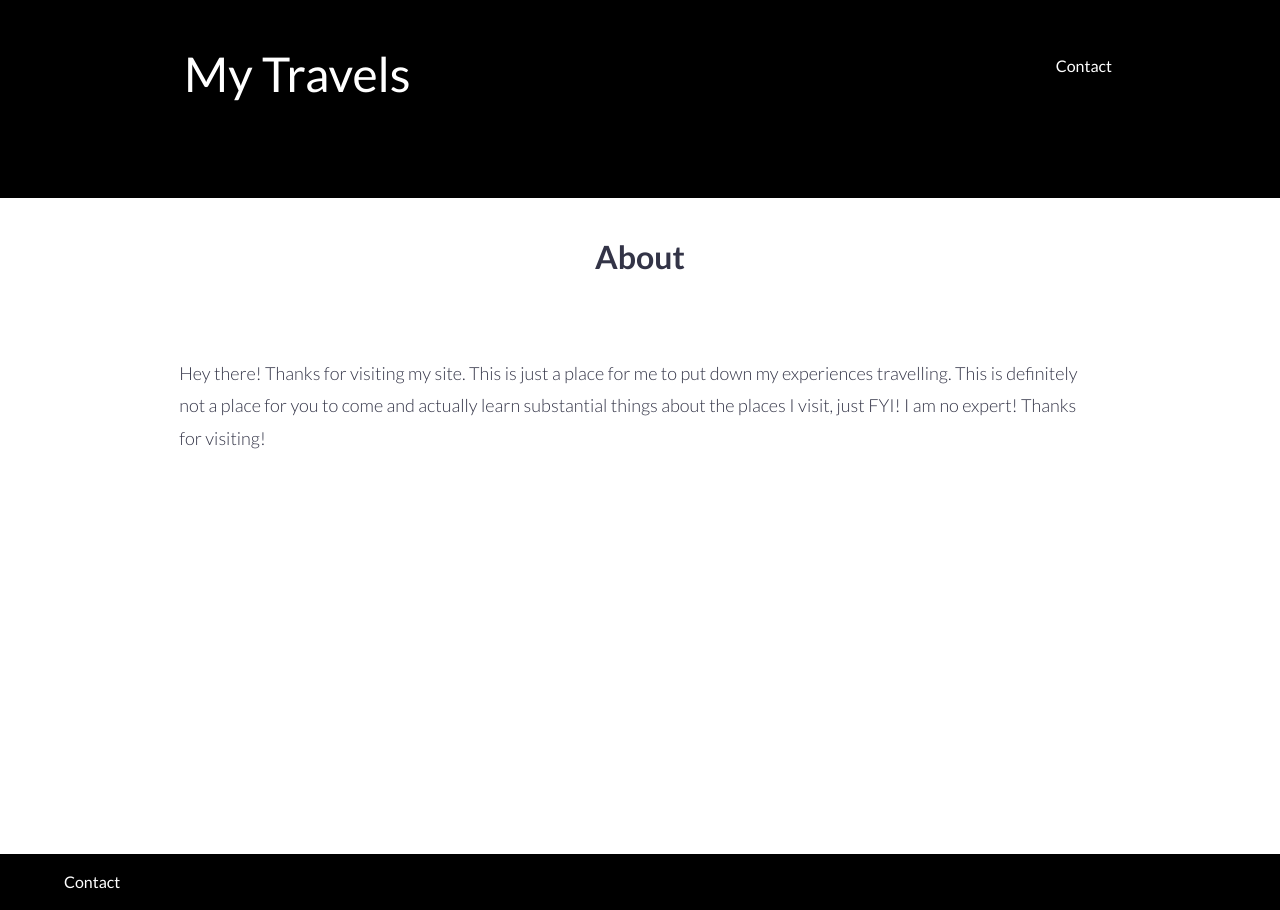
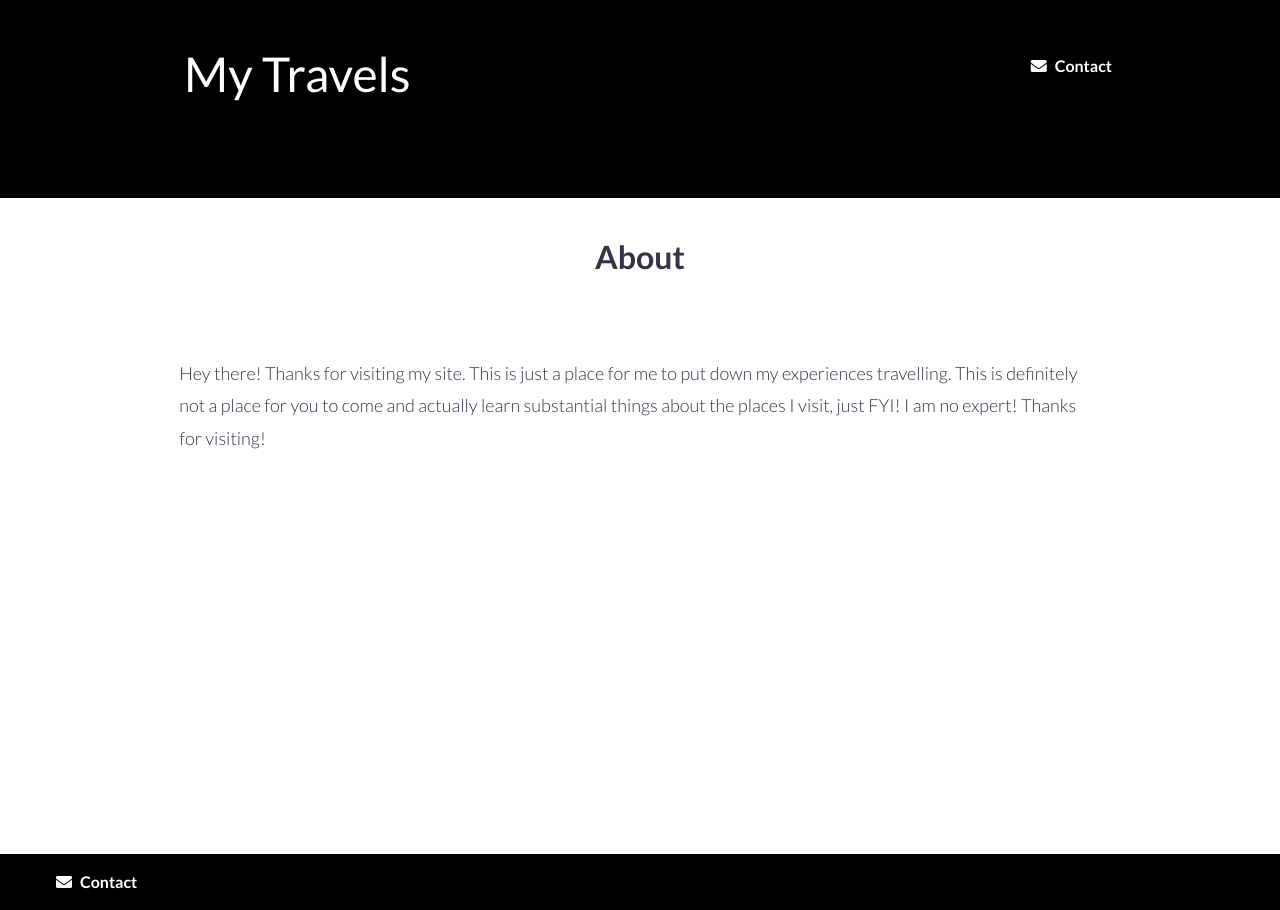
Before and after one commit to sandykaur2008/Travel-Site, a Flask app: page /about in a window 1280 px wide. Run offline with Flask 2, Linux system fonts and the light colour scheme; some libraries are stand-ins or nearby versions.

Commit message:
updated icon font

```diff
--- a/app/static/css/main.css
+++ b/app/static/css/main.css
@@ -1,5 +1,4 @@
 @import url(https://fonts.googleapis.com/css?family=Lato:400,300,300italic,400italic,700,700italic);
-@import url(http://weloveiconfonts.com/api/?family=fontawesome);
 html,
 body {
   height: 100%;
@@ -185,8 +184,7 @@ html, body {
   width: 100%; }
 
 /*header and footer*/
-[class*="fontawesome-"]:before {
-  font-family: 'FontAwesome', sans-serif;
+[class*="fas fa-"]:before {
   color: white; }
 
 header, footer {
--- a/app/templates/base.html
+++ b/app/templates/base.html
@@ -4,6 +4,7 @@
     <title>{{ title }}|My Travels</title>
     <meta charset="UTF-8">
     <meta name="viewport" content="width=device-width,initial-scale=1.0">
+    <link rel="stylesheet" href="https://use.fontawesome.com/releases/v5.5.0/css/all.css" integrity="sha384-B4dIYHKNBt8Bc12p+WXckhzcICo0wtJAoU8YZTY5qE0Id1GSseTk6S+L3BlXeVIU" crossorigin="anonymous">
     <link rel="stylesheet" href="{{ url_for('static', filename='css/main.css') }}">
   </head>
   <body class="font">
@@ -12,10 +13,10 @@
         <a href="{{ url_for('index') }}" class="title"> My Travels</a>
         <ul>
           {% if title != 'About' %}
-          <li class="fontawesome-plus"><a href="{{ url_for('about') }}">About</a></li>
+          <li class="fas fa-plus"><a href="{{ url_for('about') }}">About</a></li>
           {% endif %}
           {% if title != 'Contact' %}
-          <li class="fontawesome-envelope"><a href="{{ url_for('contact') }}">Contact</a></li>
+          <li class="fas fa-envelope"><a href="{{ url_for('contact') }}">Contact</a></li>
           {% endif %}
         </ul>
       </div>
@@ -34,10 +35,10 @@
       <div class="footer">
         <ul>
           {% if title != 'About' %}
-          <li class="fontawesome-plus"><a href="{{ url_for('about') }}">About</a></li>
+          <li class="fas fa-plus"><a href="{{ url_for('about') }}">About</a></li>
           {% endif %}
           {% if title != 'Contact' %}
-          <li class="fontawesome-envelope"><a href="{{ url_for('contact') }}">Contact</a></li>
+          <li class="fas fa-envelope"><a href="{{ url_for('contact') }}">Contact</a></li>
           {% endif %}
         </ul>
       </div>
```
Also changed, not shown: 1 other file.
